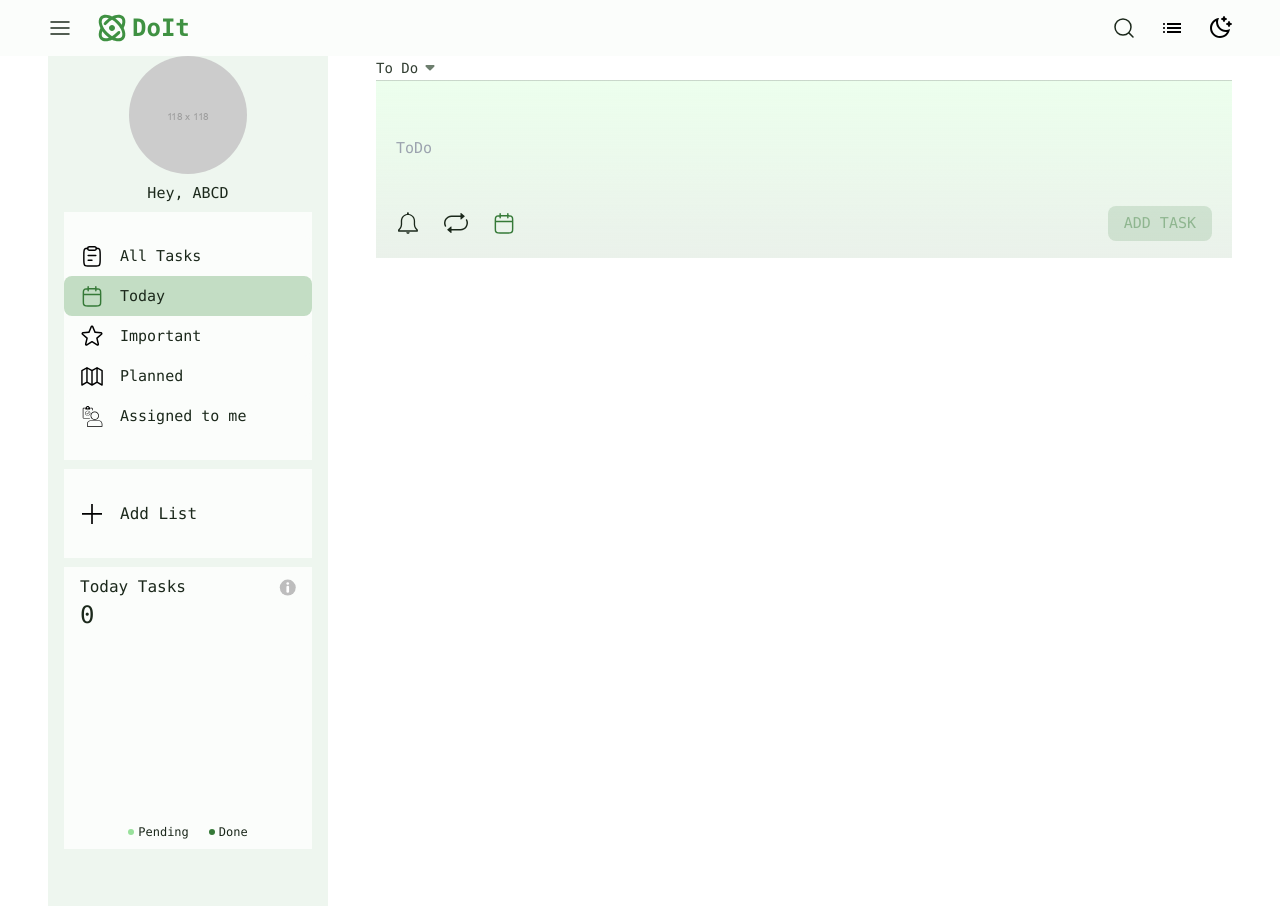
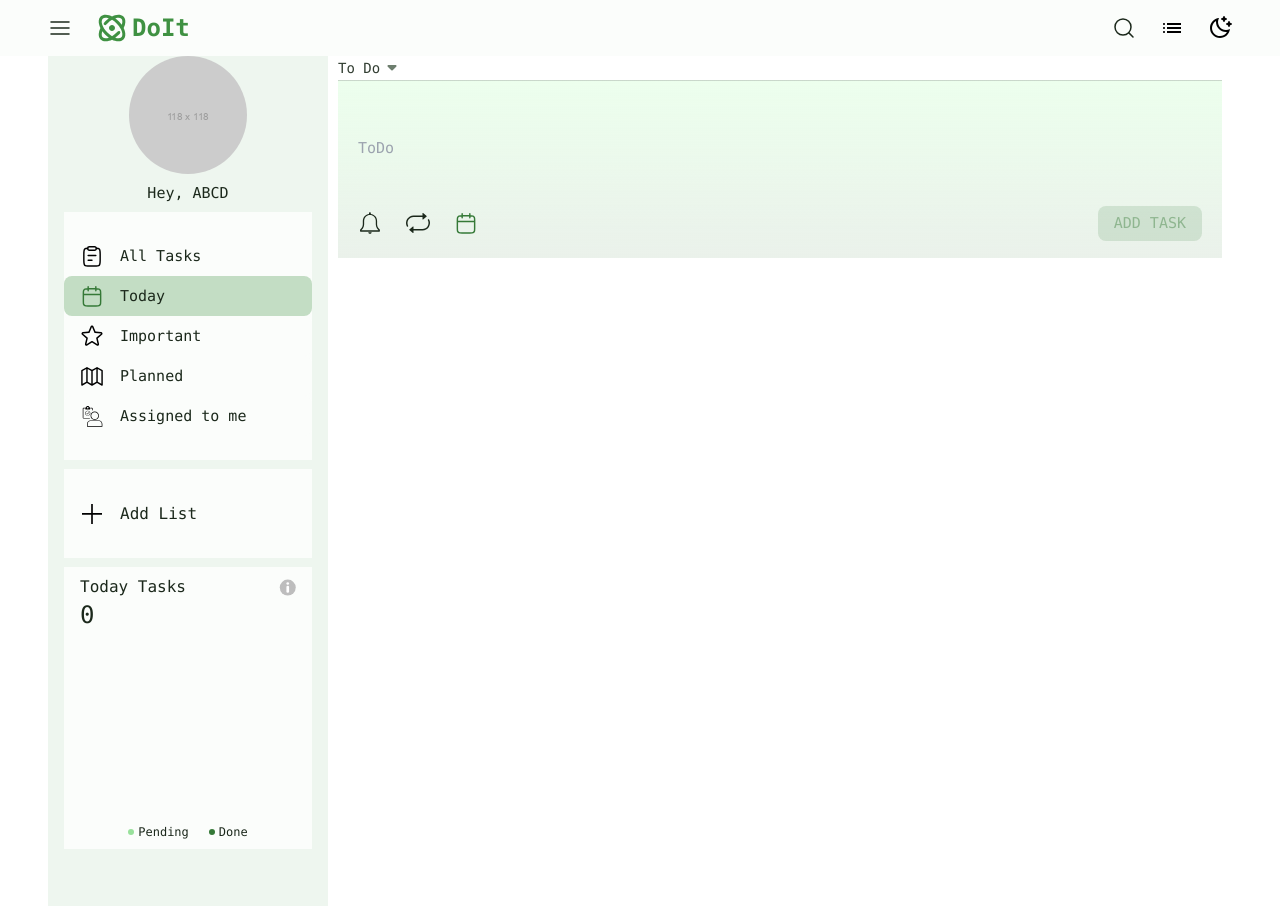
Before and after one commit to Ayush031/Do-It, a React (Vite) app: page /today-tasks in a window 1280 px wide. Built offline with nearby package versions, Linux system fonts and the light colour scheme.

Commit message:
fixed padding and removed unsed reducer function

```diff
--- a/src/App.jsx
+++ b/src/App.jsx
@@ -10,10 +10,10 @@ const App = () => {
         <aside className="sidebar">
           <SideBar />
         </aside>
-        <div className="w-full pl-12 bg-transparent dark:bg-darkBgPrimary">
+        <div className="w-full px-2.5 bg-transparent dark:bg-darkBgPrimary">
           <Outlet />
         </div>
-        <div className="min-w-[400px] todoDescription hidden bg-darkSidebarItemActiveText/15">
+        <div className="min-w-[400px] -mr-12 todoDescription hidden bg-lightSideBarBg dark:bg-darkSideBarBg">
           <TodoItemDescription />
         </div>
       </section>
--- a/src/features/todo/todoReducer.js
+++ b/src/features/todo/todoReducer.js
@@ -39,7 +39,7 @@ export const todoReducer = createSlice({
             state.gridType = action.payload;
             localStorage.setItem("gridType", action.payload);
         },
-        todoStatus: (state, actions) => {
+        todoStatus: (state) => {
             state.completedTodos = state.todos.filter((todo) => todo.checked);
         },
         selectTodo: (state, action) => {
```
